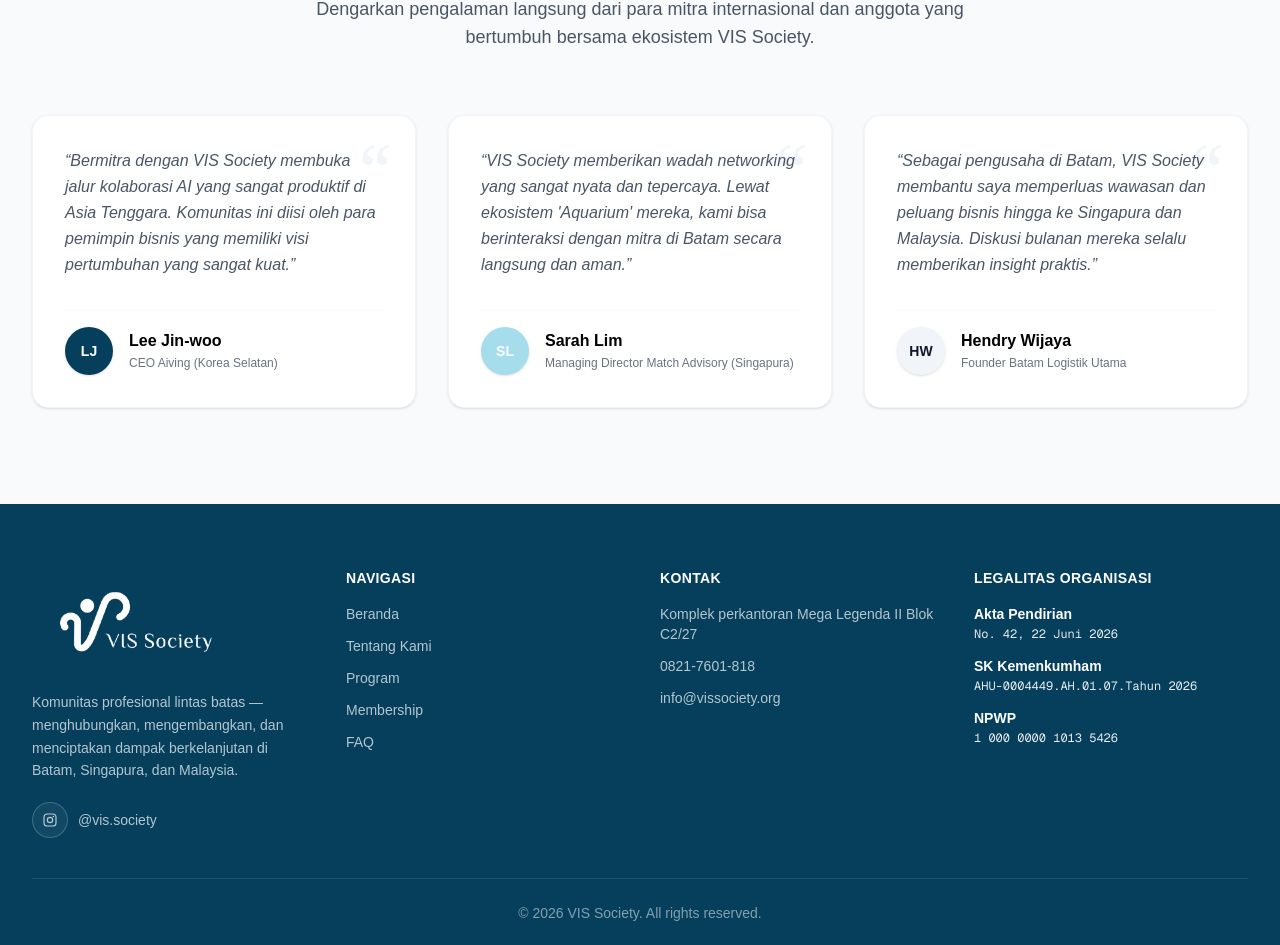
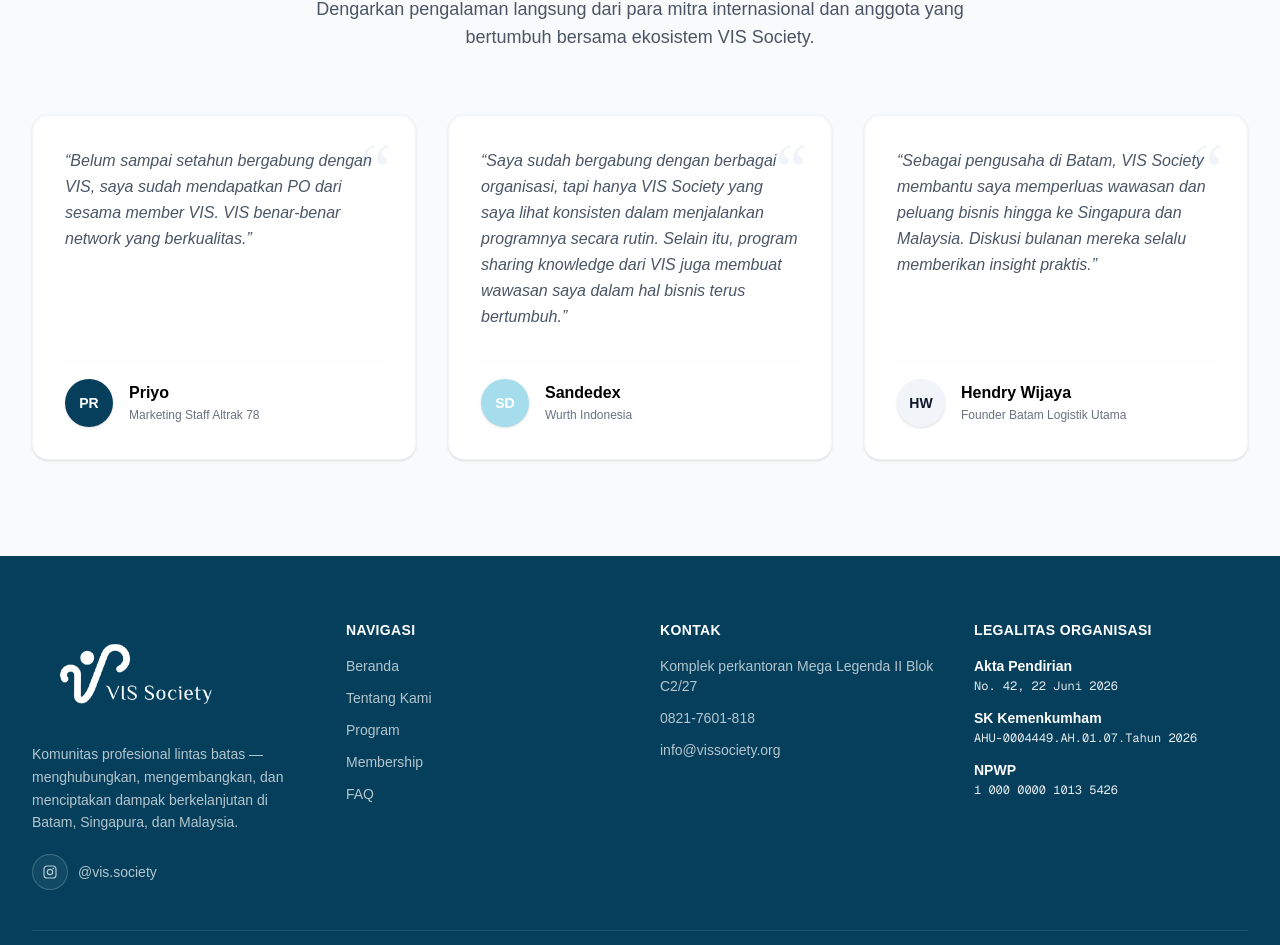
Before and after one commit to RikardoAnju/Vis-Society, a Next.js app: page / in a window 1280 px wide. Shown: the part 8311-9256 px from the top of the page. Built offline with nearby package versions, Linux system fonts and the light colour scheme.

Commit message:
Update member testimonials

```diff
--- a/src/constants/testimonials.ts
+++ b/src/constants/testimonials.ts
@@ -15,14 +15,14 @@
     nameKey: "testimonials.t1.name",
     roleKey: "testimonials.t1.role",
     textKey: "testimonials.t1.text",
-    initials: "LJ",
+    initials: "PR",
     color: "#053f5c",
   },
   {
     nameKey: "testimonials.t2.name",
     roleKey: "testimonials.t2.role",
     textKey: "testimonials.t2.text",
-    initials: "SL",
+    initials: "SD",
     color: "#a5dded",
   },
   {
--- a/src/constants/translations.ts
+++ b/src/constants/translations.ts
@@ -157,14 +157,14 @@
       heading: "Apa Kata Anggota & Mitra Kami",
       desc: "Dengarkan pengalaman langsung dari para mitra internasional dan anggota yang bertumbuh bersama ekosistem VIS Society.",
       t1: {
-        name: "Lee Jin-woo",
-        role: "CEO Aiving (Korea Selatan)",
-        text: "Bermitra dengan VIS Society membuka jalur kolaborasi AI yang sangat produktif di Asia Tenggara. Komunitas ini diisi oleh para pemimpin bisnis yang memiliki visi pertumbuhan yang sangat kuat."
+        name: "Priyo",
+        role: "Marketing Staff Altrak 78",
+        text: "Belum sampai setahun bergabung dengan VIS, saya sudah mendapatkan PO dari sesama member VIS. VIS benar-benar network yang berkualitas."
       },
       t2: {
-        name: "Sarah Lim",
-        role: "Managing Director Match Advisory (Singapura)",
-        text: "VIS Society memberikan wadah networking yang sangat nyata dan tepercaya. Lewat ekosistem 'Aquarium' mereka, kami bisa berinteraksi dengan mitra di Batam secara langsung dan aman."
+        name: "Sandedex",
+        role: "Wurth Indonesia",
+        text: "Saya sudah bergabung dengan berbagai organisasi, tapi hanya VIS Society yang saya lihat konsisten dalam menjalankan programnya secara rutin. Selain itu, program sharing knowledge dari VIS juga membuat wawasan saya dalam hal bisnis terus bertumbuh."
       },
       t3: {
         name: "Hendry Wijaya",
@@ -367,14 +367,14 @@
       heading: "What Our Members & Partners Say",
       desc: "Hear directly from international partners and members growing together with the VIS Society ecosystem.",
       t1: {
-        name: "Lee Jin-woo",
-        role: "CEO of Aiving (South Korea)",
-        text: "Partnering with VIS Society opened up a highly productive AI collaboration channel in Southeast Asia. This community is filled with business leaders who have a very strong growth vision."
+        name: "Priyo",
+        role: "Marketing Staff at Altrak 78",
+        text: "In less than a year of joining VIS, I have already received a purchase order from a fellow VIS member. VIS is truly a quality network."
       },
       t2: {
-        name: "Sarah Lim",
-        role: "Managing Director of Match Advisory (Singapore)",
-        text: "VIS Society provides a very real and trusted networking platform. Through their 'Aquarium' ecosystem, we can interact with partners in Batam directly and securely."
+        name: "Sandedex",
+        role: "Wurth Indonesia",
+        text: "I have joined various organizations, but VIS Society is the only one I have seen consistently running its programs regularly. VIS's knowledge-sharing programs have also continued to grow my business insight."
       },
       t3: {
         name: "Hendry Wijaya",
```
